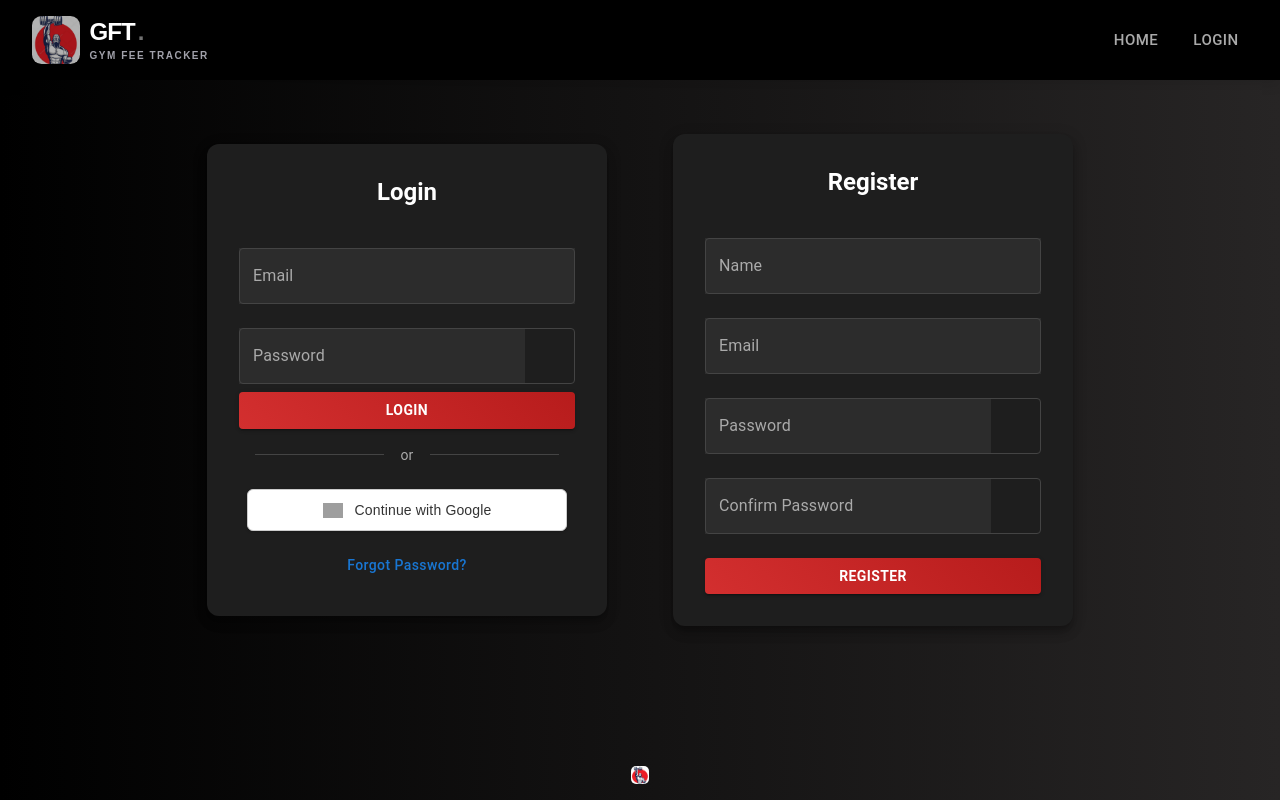
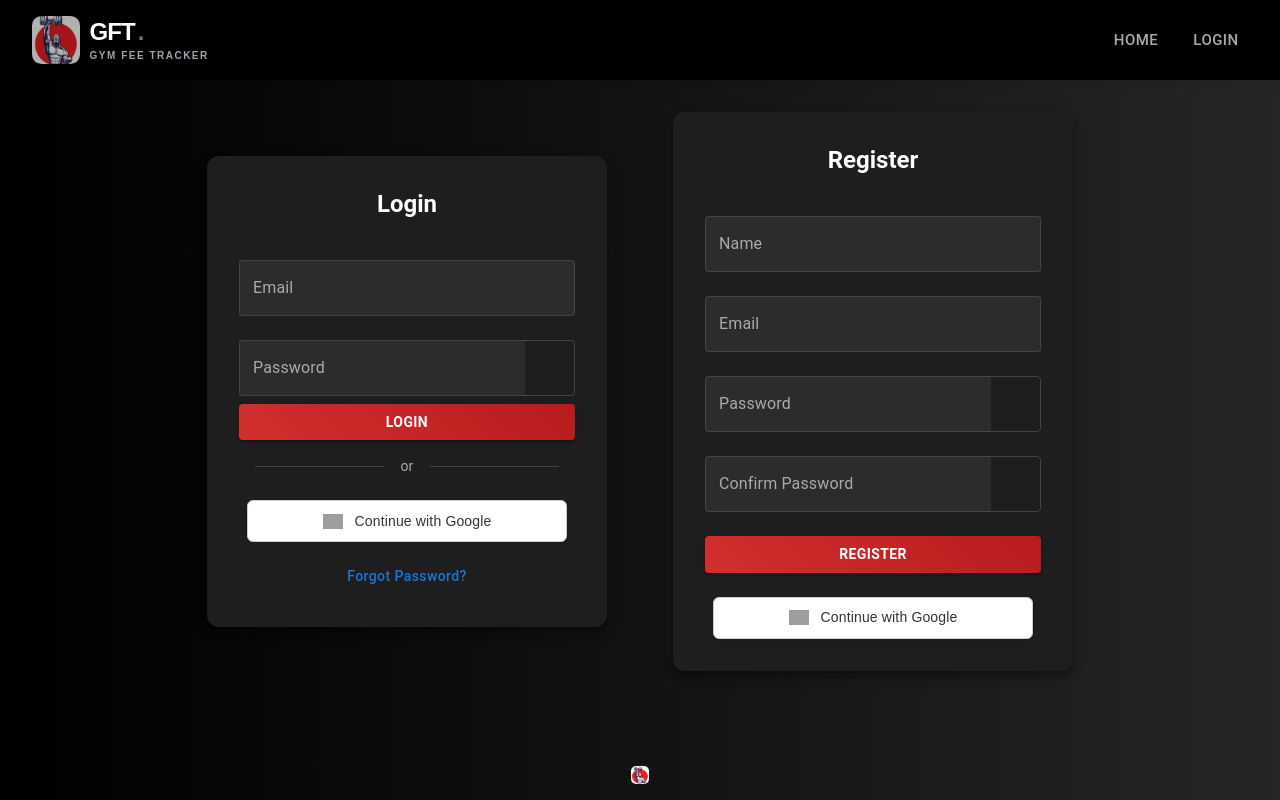
Before and after one commit to pj1607/gft, a React (Vite) app in the folder Frontend/: page /login in a window 1280 px wide. Built offline with nearby package versions, Linux system fonts and the light colour scheme; no server answers; grey boxes are pictures that could not be loaded; some icons are missing.

Commit message:
Fix: updated

```diff
--- a/Frontend/src/components/Login/Signup.jsx
+++ b/Frontend/src/components/Login/Signup.jsx
@@ -228,6 +228,41 @@ if (trimmedPassword !== trimmedConfirmPassword) {
         >
           {loading ? <CircularProgress size={26} sx={{ color: 'white' }} /> : 'REGISTER'}
         </Button>
+        {/* Google Sign In Button */}
+        <a href={`${API}/auth/google`} style={{ textDecoration: 'none' }}>
+          <Box
+            mt={3}
+            display="flex"
+            alignItems="center"
+            justifyContent="center"
+            sx={{
+              backgroundColor: '#fff',
+              color: '#333',
+              borderRadius: '6px',
+              px: 3,
+              py: 1.2,
+              width: '100%',
+              maxWidth: '320px',
+              mx: 'auto',
+              boxShadow: '0 1px 3px rgba(0,0,0,0.2)',
+              border: '1px solid #ccc',
+              fontWeight: '500',
+              fontSize: '14px',
+              cursor: 'pointer',
+              transition: 'all 0.2s ease-in-out',
+              '&:hover': {
+                backgroundColor: '#f1f1f1',
+              }
+            }}
+          >
+            <img
+              src="https://developers.google.com/identity/images/g-logo.png"
+              alt="Google"
+              style={{ width: 20, marginRight: 12 }}
+            />
+           Continue with Google
+          </Box>
+        </a>
       </form>
       <Snackbar
   open={snackbar.open}
```
